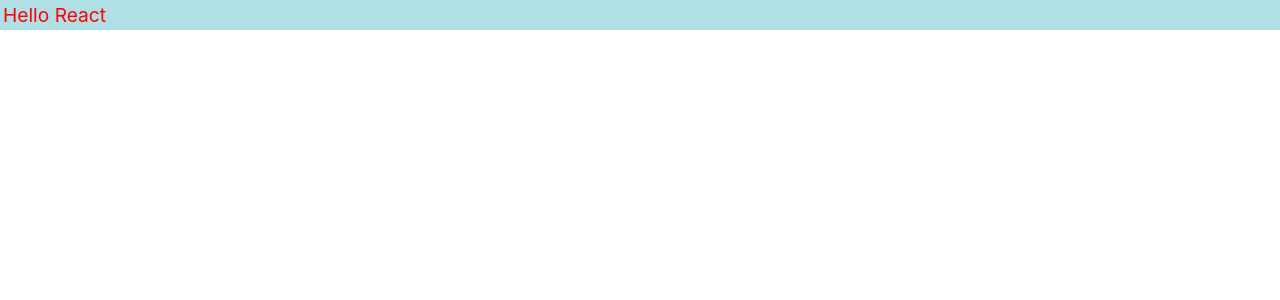
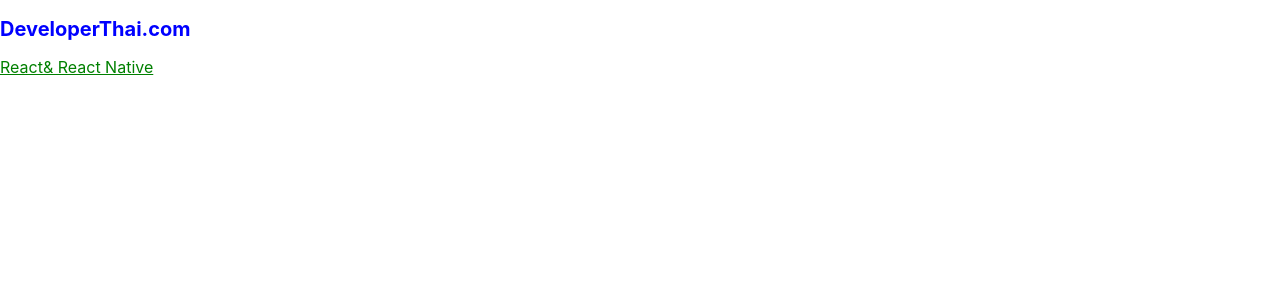
Before and after one commit to Kumthon14/app1, a React (Create React App) app: page / in a window 1280 px wide. Shown: the top 300 px of the page. Built offline with nearby package versions, Linux system fonts and the light colour scheme.

Commit message:
add style

```diff
--- a/src/App.js
+++ b/src/App.js
@@ -1,15 +1,12 @@
-import logo from './logo.svg';
-import './App.css';
+import React from "react"
+import './style.css';
 
 function App() {
-  const divStyle ={
-    color: 'red',
-    backgroundColor: 'powderblue',
-    fontSize:'larger',
-    padding:'3px'
-  }
   return (
-    <div style={divStyle}>Hello React</div>
+    <>
+      <h2>DeveloperThai.com</h2>
+      <div className='title'>React& React Native</div>
+    </>
   );
 }
 
--- /dev/null
+++ b/src/style.css
@@ -0,0 +1,10 @@
+h2{
+    font-size:20px;
+    color:blue;
+}
+
+.title{
+    font-size:16px;
+    color:green;
+    text-decoration: underline;
+}
```
